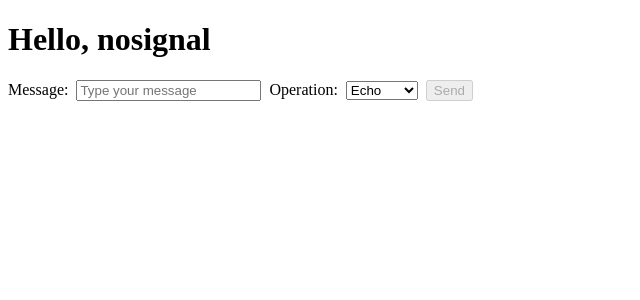
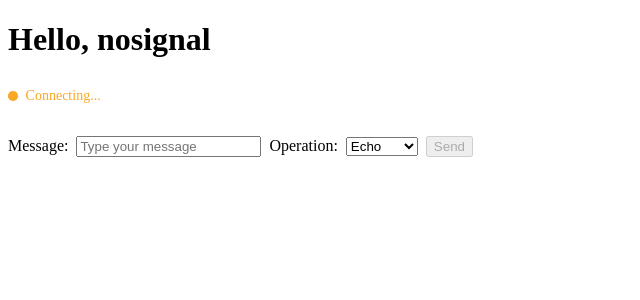
Before and after one commit to indiealexh/quarkus-json-rpc-ws-next-example, an Angular app in the folder src/main/webui/: page / in a window 1280 px wide. Shown: the top 300 px of the page, without its empty margins (0-640 px from the left). Built offline with nearby package versions, Linux system fonts and the light colour scheme.

Commit message:
Add real-time connection status indicator with WebSocket state handling and styling updates

```diff
--- a/src/main/webui/src/app/app.html
+++ b/src/main/webui/src/app/app.html
@@ -1,5 +1,15 @@
 
   <h1>Hello, nosignal</h1>
+
+  @let state = connectionState$ | async;
+  <div class="conn-status"
+       [class.online]="state === 'open'"
+       [class.connecting]="state === 'connecting'"
+       [class.offline]="state !== 'open' && state !== 'connecting'"
+       aria-live="polite">
+    <span class="conn-dot"></span>
+    <span class="conn-text">{{ state === 'open' ? 'Online' : (state === 'connecting' ? 'Connecting...' : 'Offline') }}</span>
+  </div>
 
   <form (ngSubmit)="onSubmit()" #f="ngForm" class="rpc-form" style="margin: 1rem 0; display: flex; gap: 0.5rem; align-items: center; flex-wrap: wrap;">
     <label for="msg">Message:</label>
--- a/src/main/webui/src/app/app.scss
+++ b/src/main/webui/src/app/app.scss
@@ -0,0 +1,37 @@
+.conn-status {
+  display: inline-flex;
+  align-items: center;
+  gap: 0.5rem;
+  margin: 0.5rem 0 1rem;
+  font-size: 0.875rem;
+}
+
+.conn-status .conn-dot {
+  width: 0.6rem;
+  height: 0.6rem;
+  border-radius: 50%;
+  display: inline-block;
+  background: #9e9e9e; /* default */
+}
+
+.conn-status.online {
+  color: #2e7d32;
+}
+.conn-status.online .conn-dot {
+  background: #2e7d32;
+  box-shadow: 0 0 0 3px rgba(46, 125, 50, 0.15);
+}
+
+.conn-status.connecting {
+  color: #f9a825;
+}
+.conn-status.connecting .conn-dot {
+  background: #f9a825;
+}
+
+.conn-status.offline {
+  color: #c62828;
+}
+.conn-status.offline .conn-dot {
+  background: #c62828;
+}
--- a/src/main/webui/src/app/app.ts
+++ b/src/main/webui/src/app/app.ts
@@ -1,16 +1,20 @@
-import { Component, ChangeDetectorRef } from '@angular/core';
+import { Component, ChangeDetectorRef, OnInit } from '@angular/core';
 import { RouterOutlet } from '@angular/router';
 import { FormsModule } from '@angular/forms';
+import { AsyncPipe } from '@angular/common';
 import { JsonRpcClientService } from './jsonrpc/json-rpc-client.service';
 
 @Component({
   selector: 'nosignal-root',
-  imports: [RouterOutlet, FormsModule],
+  imports: [RouterOutlet, FormsModule, AsyncPipe],
   templateUrl: './app.html',
   styleUrl: './app.scss'
 })
-export class App {
+export class App implements OnInit {
   protected title = 'nosignal';
+
+  // Expose connection state to the template via getter to avoid DI timing issues
+  public get connectionState$() { return this.jsonRpc.state$; }
 
   message = '';
   operation: 'echo' | 'reverse' = 'echo';
@@ -20,6 +24,11 @@ export class App {
 
   // Inject the JSON-RPC client; consumers can call connect() when needed.
   constructor(private readonly jsonRpc: JsonRpcClientService, private readonly cdr: ChangeDetectorRef) {}
+
+  ngOnInit(): void {
+    // Initiate the WebSocket connection so the status indicator reflects real-time state
+    this.jsonRpc.connect();
+  }
 
   async onSubmit(): Promise<void> {
     this.error = null;
```
